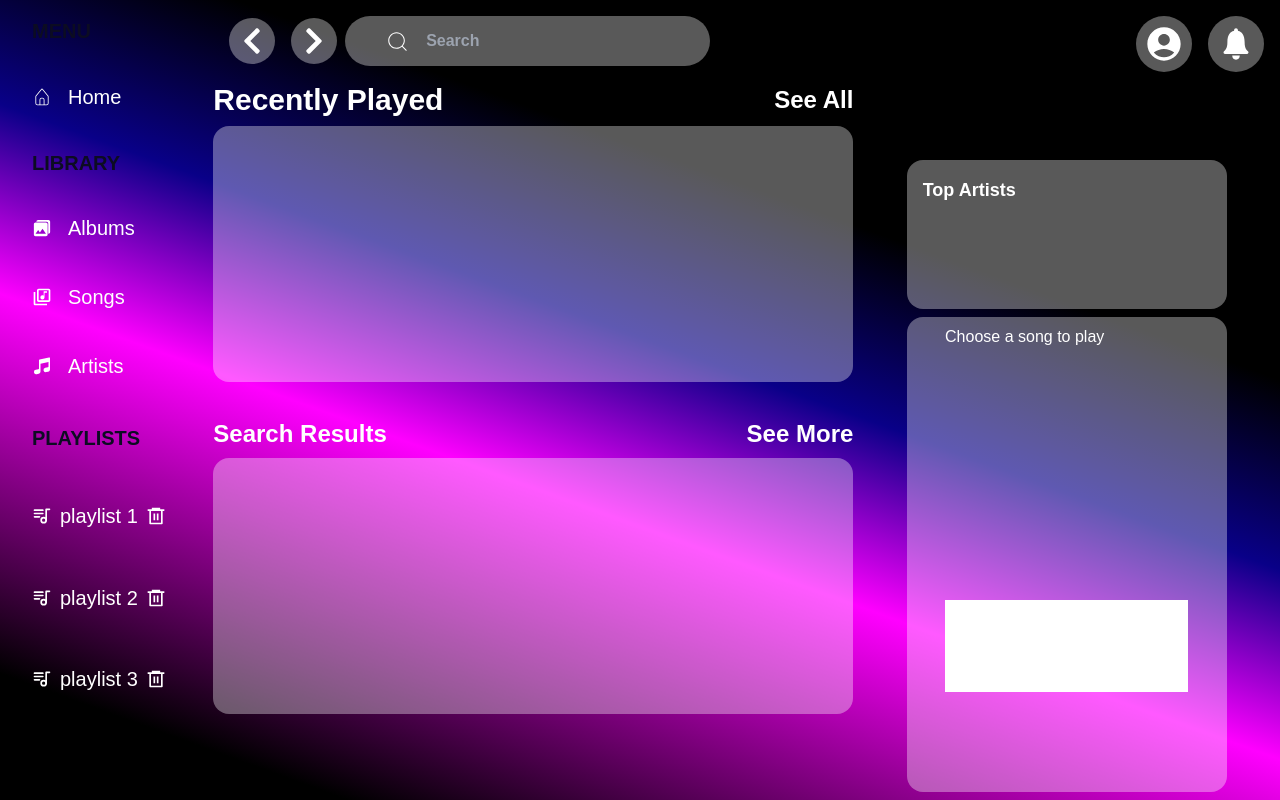
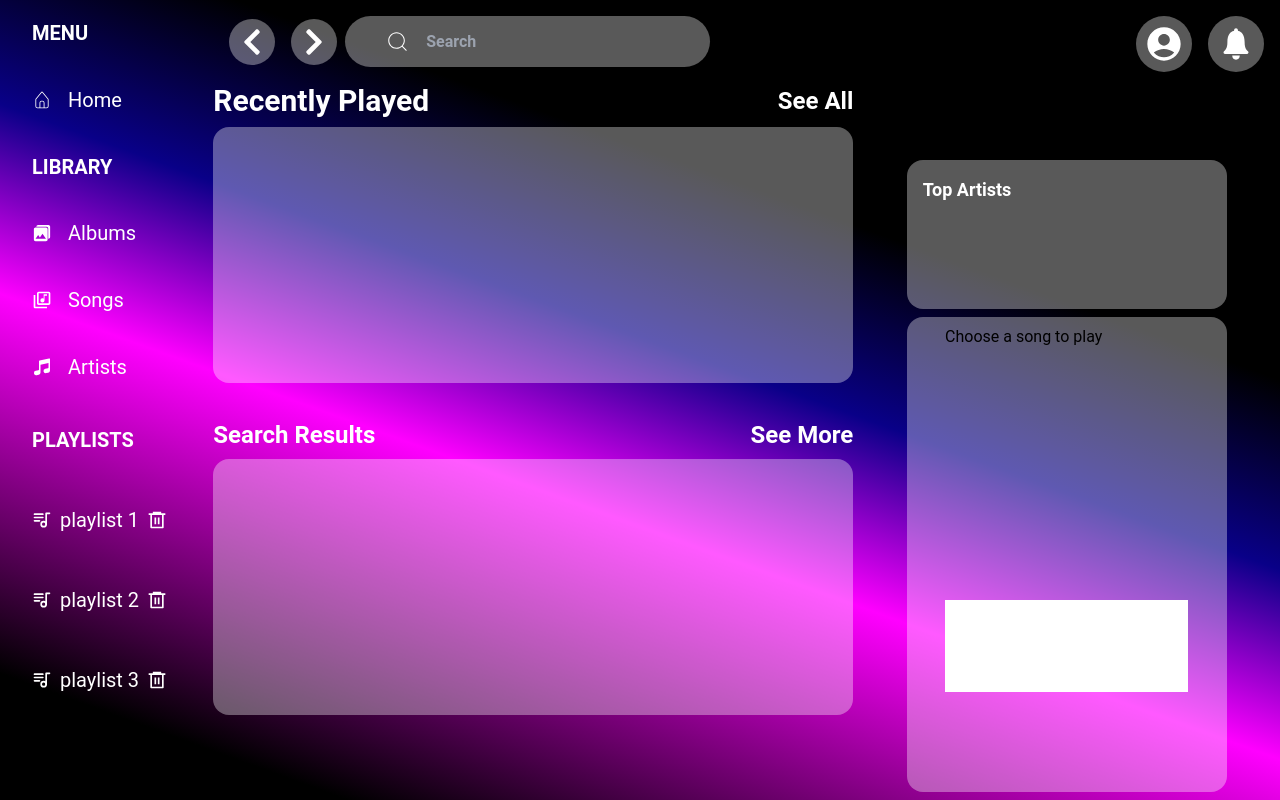
Before and after one commit to Satyam1923/Spring-Music-Player, a React (Vite) app in the folder frontend/: page /home in a window 1280 px wide. Built offline with nearby package versions, Linux system fonts and the light colour scheme.

Commit message:
fixed some bugs happened after merge

```diff
--- a/frontend/src/App.css
+++ b/frontend/src/App.css
@@ -1,15 +1,15 @@
 
 
-* {
+/* * {
   margin: 0;
   padding: 0;
   box-sizing: border-box;
   /* font-family: "Roboto", sans-serif; */
-  font-family: "Poppins", sans-serif;
+  /* font-family: "Poppins", sans-serif;
   color: white;
-}
+} */
 
-:root {
+/* :root {
   --color-primary: #6f6af8;
 
   --color-white: #fff;
@@ -28,7 +28,7 @@
   /* --color-bg: rgba(230, 230, 235, 0.648); */
   /* --color-bg: rgb(255 255 255 / 89%); */
 
-  --color-bg: rgb(249 249 249 / 93%);
+  /* --color-bg: rgb(249 249 249 / 93%);
 
   --transition: all 300ms ease;
 
@@ -80,7 +80,7 @@ h4 {
 }
 h5 {
   line-height: 1.4;
-}
+} */ */
 
 /* Firefox (uncomment to work in Firefox, although other properties will not work!)  */
 /** {
@@ -89,7 +89,7 @@ h5 {
 }*/
 
 /* Chrome, Edge and Safari */
-*::-webkit-scrollbar {
+/* *::-webkit-scrollbar {
   height: 10px;
   width: 10px;
 }
@@ -118,7 +118,7 @@ h5 {
 
 *::-webkit-scrollbar-thumb:active {
   background-color: #1b2aa3;
-}
+} */ */
 
 body {
   display: flex;
--- a/frontend/src/components/Home/Home.jsx
+++ b/frontend/src/components/Home/Home.jsx
@@ -85,12 +85,12 @@ const Home = () => {
                 {/* Navigation Links */}
                 <div className="navs w-full h-full ">
                     <div className="menu-library w-full h-1/2 flex flex-col items-left justify-around text-white text-xl">
-                        <h1 className="px-8 font-bold">MENU</h1>
+                        <h1 className="px-8 font-bold text-white">MENU</h1>
                         <div className="flex justify-left items-center px-8">
                             <CiHome />
                             <span className="p-2"></span>Home
                         </div>
-                        <h1 className="px-8 font-bold">LIBRARY</h1>
+                        <h1 className="px-8 font-bold text-white">LIBRARY</h1>
                         <div className="flex justify-left items-center px-8">
                             <IoMdPhotos />
                             <span className="p-2"></span>Albums
@@ -106,7 +106,7 @@ const Home = () => {
                     </div>
 
                     <div className="playlist w-full h-2/5 text-white text-xl flex flex-col justify-around items-left lg:max-xl:text-lg md:max-lg:text-md">
-                        <h1 className="px-8 font-bold">PLAYLISTS</h1>
+                        <h1 className="px-8 font-bold text-white">PLAYLISTS</h1>
                         <div className="px-8 flex justify-left items-center">
                             <TbPlaylist />
                             <span className="px-2">playlist 1</span>
@@ -176,7 +176,7 @@ const Home = () => {
                     <div className="head flex justify-stretch items-center w-full h-auto">
                         <div className="w-1/2 h-auto">
                             <h1 className="text-white text-2xl font-bold w-full h-auto ">Search Results</h1></div>
-                        <h1 className="text-white text-2xl font-bold w-1/2 h-auto text-right"
+                        <h1 className="text-white text-2xl font-bold w-1/2 h-auto text-right cursor-pointer"
                             onClick={handleNext}       >See More</h1>
                     </div>
 
```
